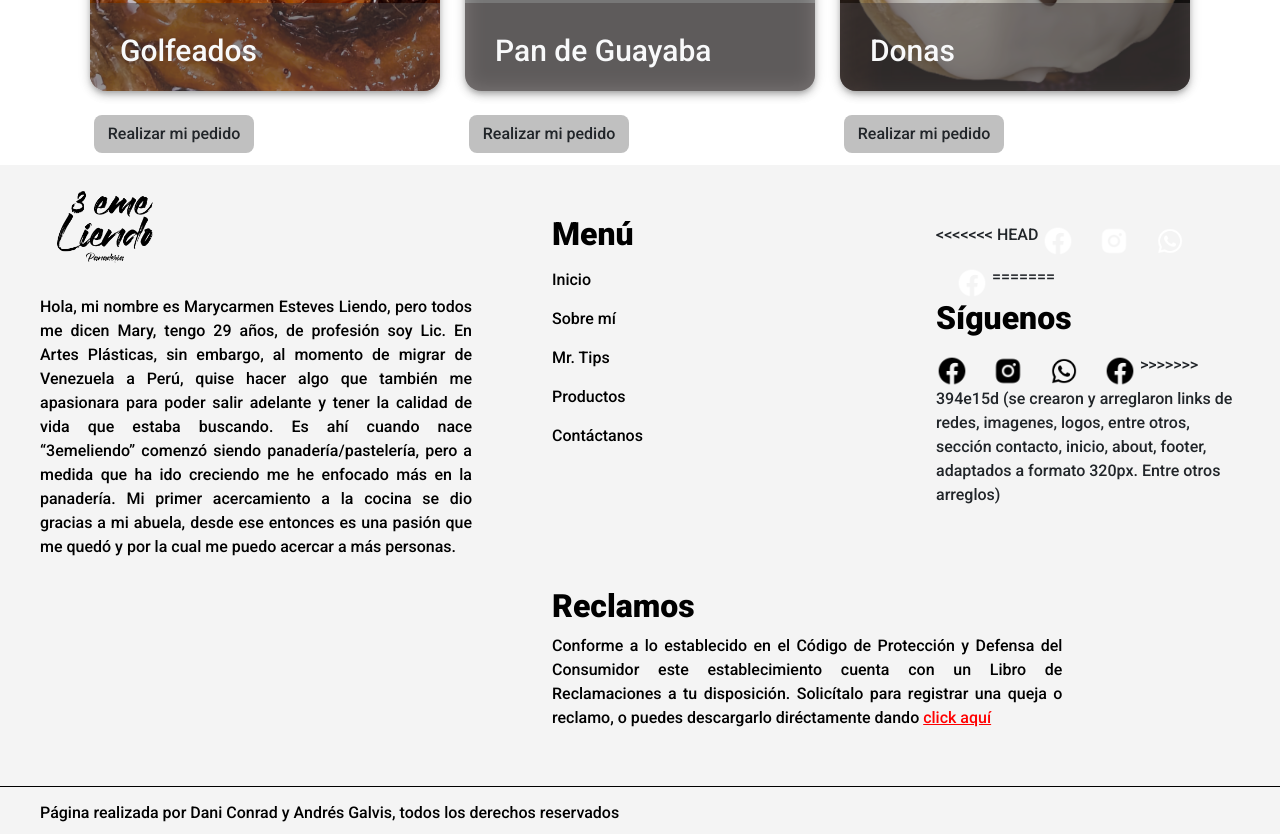
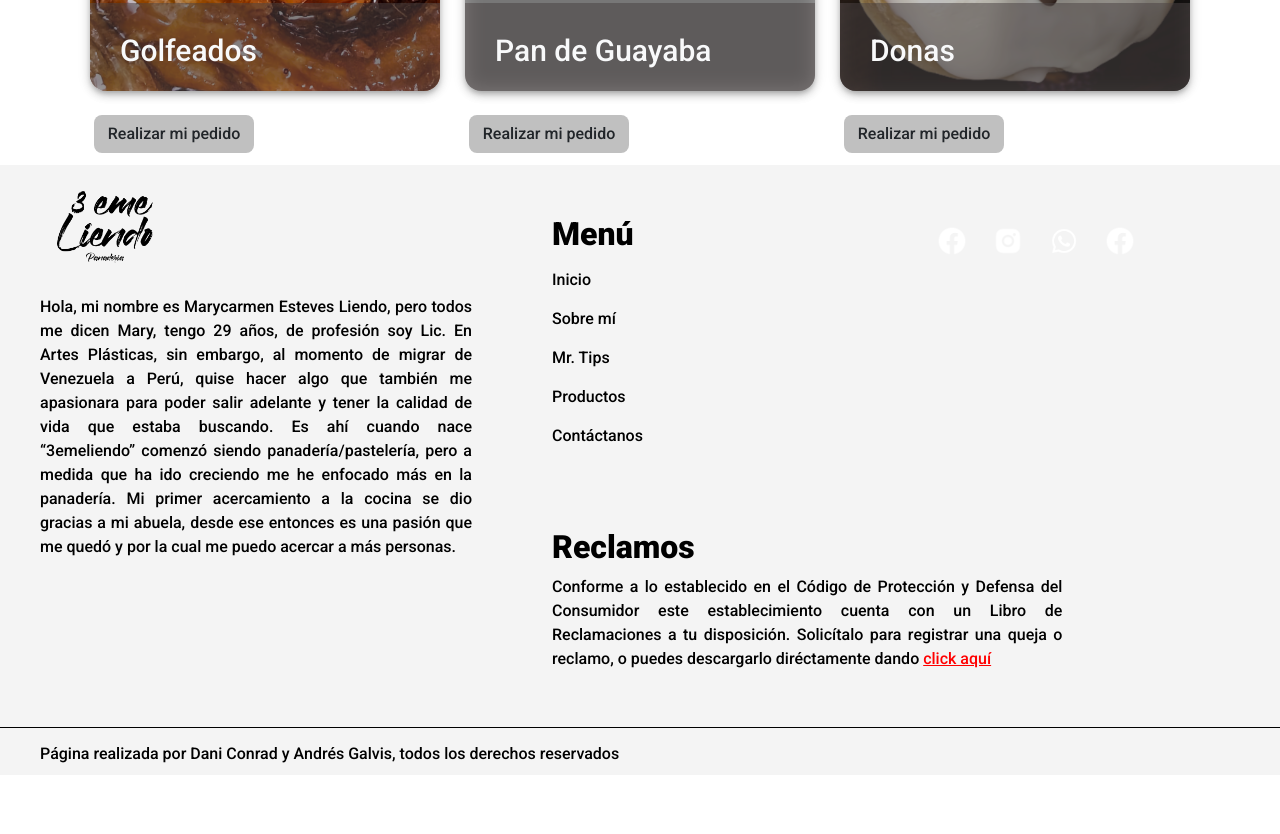
Before and after one commit to FeGaWeb/3emeliendo, a website with bundled scripts: page html/products.html in a window 1280 px wide. Shown: the part 1279-2113 px from the top of the page. After the commit the page ends 2054 px from the top, so only its background shows below. Built offline with nearby package versions, Linux system fonts and the light colour scheme; grey boxes are pictures that could not be loaded.

Commit message:
actualizacion y arreglos footer productos

```diff
--- a/html/products.html
+++ b/html/products.html
@@ -96,19 +96,11 @@
         </div>
 
         <div class="footer--social">
-<<<<<<< HEAD
             <!-- <h2>Síguenos</h2> -->
             <a href=""><img src="../img/redes/w_facebook.png" alt=""></a>
             <a href="" class="margin-social"><img src="../img/redes/w_instagram.png" alt=""></a>
             <a href="" class="margin-social"><img src="../img/redes/w_whats.png" alt=""></a>
             <a href="" class="margin-social"><img src="../img/redes/w_facebook.png" alt=""></a>
-=======
-            <h2>Síguenos</h2>
-            <a href="https://www.facebook.com/profile.php?id=100054567094265" target="blank"><img src="../img/redes/b_facebook.png" alt=""></a>
-            <a href="https://www.instagram.com/3emeliendo/" target="blank" class="margin-social"><img src="../img/redes/b_instagram.png" alt=""></a>
-            <a href="https://api.whatsapp.com/send?phone=+51 931064404" target="blank" class="margin-social"><img src="../img/redes/b_whats.png" alt=""></a>
-            <a href="" target="blank" class="margin-social"><img src="../img/redes/b_facebook.png" alt=""></a>
->>>>>>> 394e15d (se crearon y arreglaron links de redes, imagenes, logos, entre otros, sección contacto, inicio, about, footer, adaptados a formato 320px. Entre otros arreglos)
         </div>
 
         <div class="footer-quejas">
```
